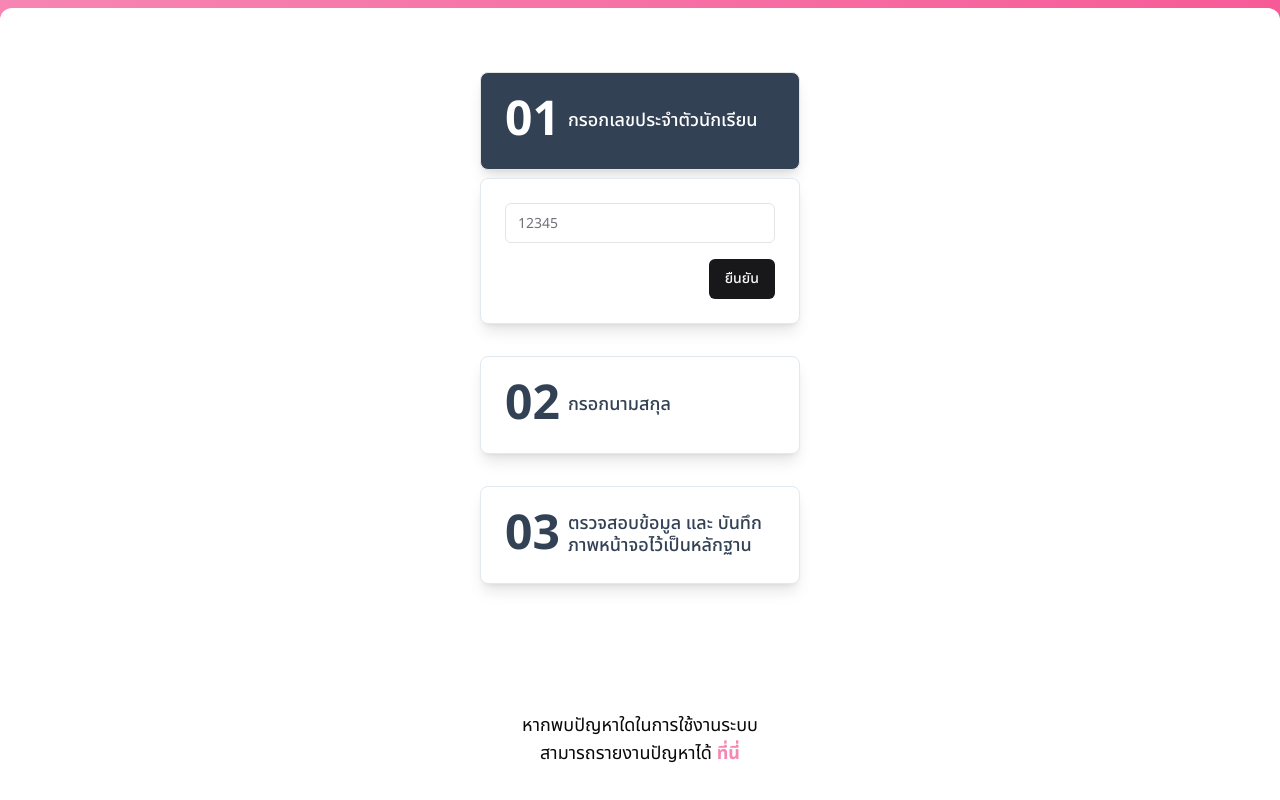
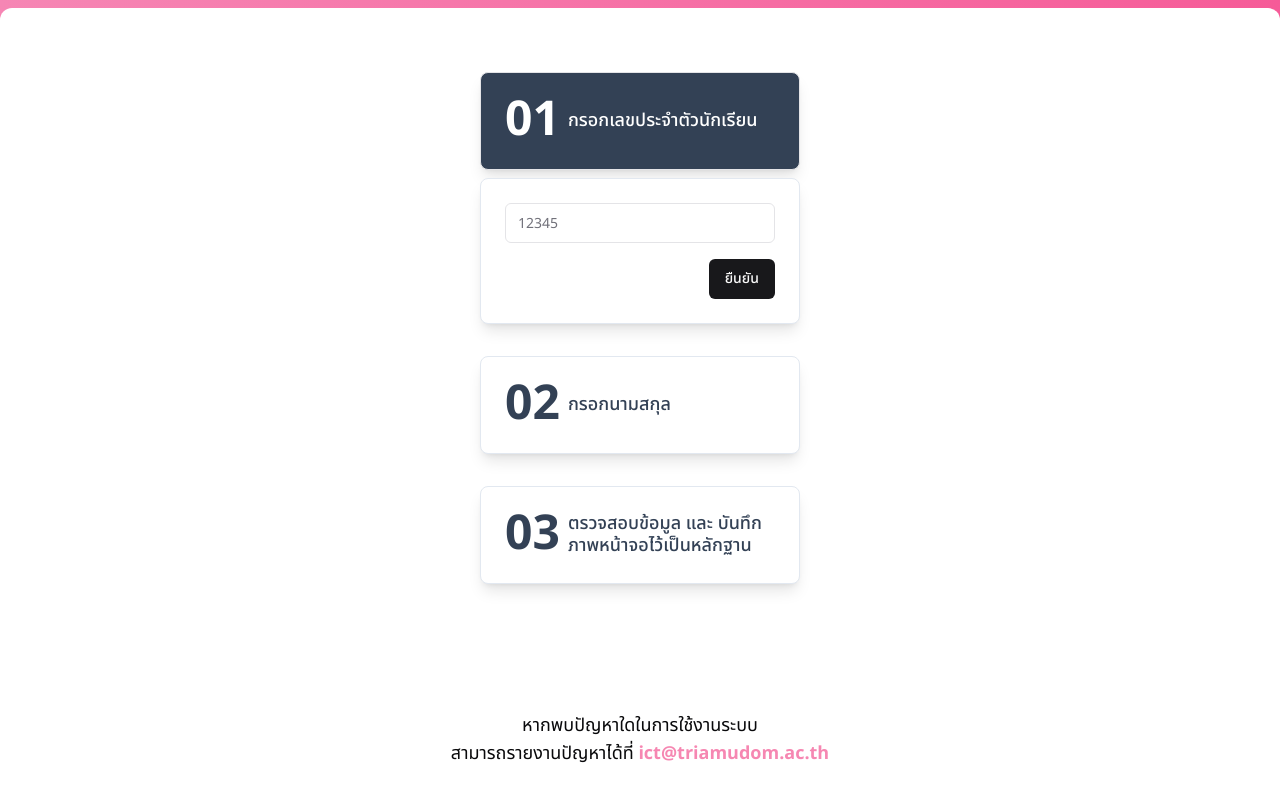
Before and after one commit to triamudomcmc/room-announcer, a Next.js app: page / in a window 1280 px wide. Shown: the part 376-1176 px from the top of the page. Built offline with nearby package versions, Linux system fonts and the light colour scheme.

Commit message:
feat: change email

```diff
--- a/src/components/announce/footer.tsx
+++ b/src/components/announce/footer.tsx
@@ -5,12 +5,12 @@ export default function Footer() {
     <section className="mt-8 text-center text-lg">
       <p>หากพบปัญหาใดในการใช้งานระบบ</p>
       <p>
-        สามารถรายงานปัญหาได้{" "}
+        สามารถรายงานปัญหาได้ที่{" "}
         <Link
-          href="https://www.facebook.com/TRIAMUDOM.SUKSA.SCHOOL"
+          href="mailto:ict@triamudom.ac.th"
           className="font-bold text-tucmc-main"
         >
-          ที่นี่
+          ict@triamudom.ac.th
         </Link>
       </p>
     </section>
```
